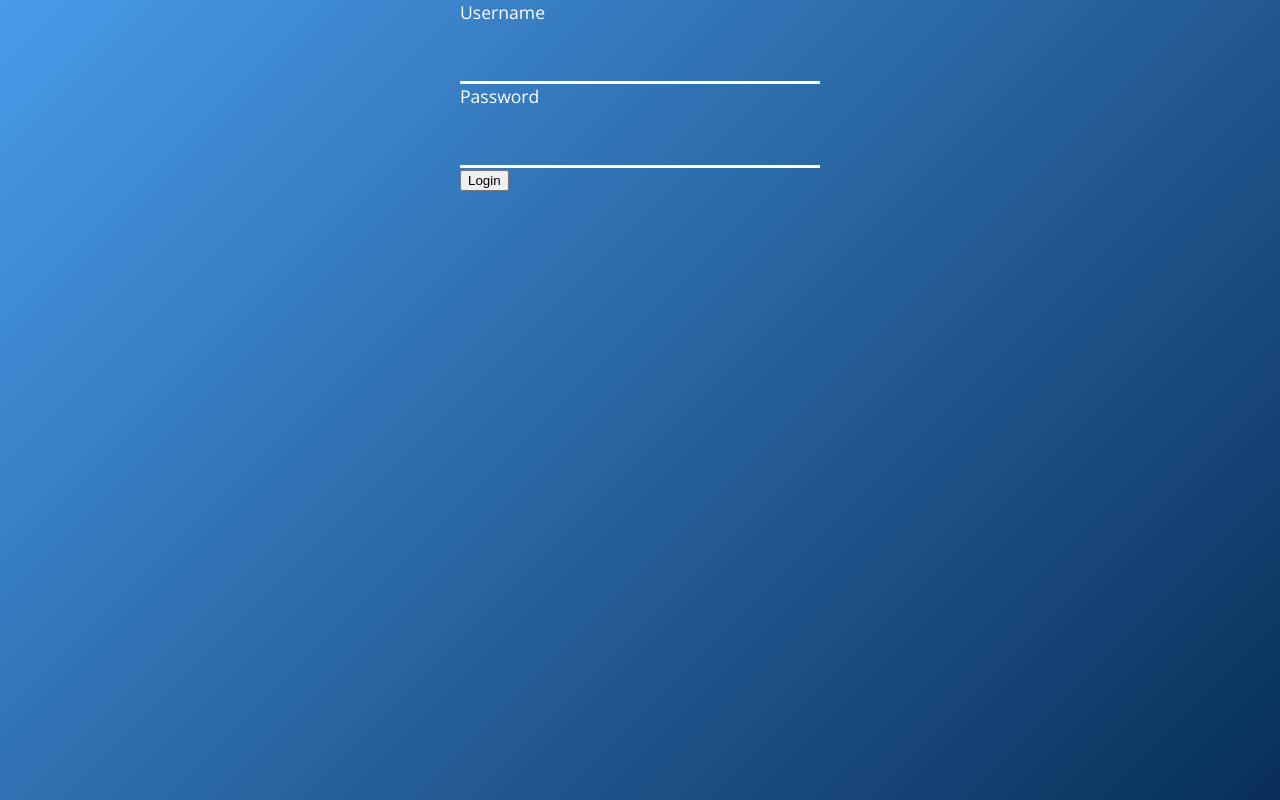
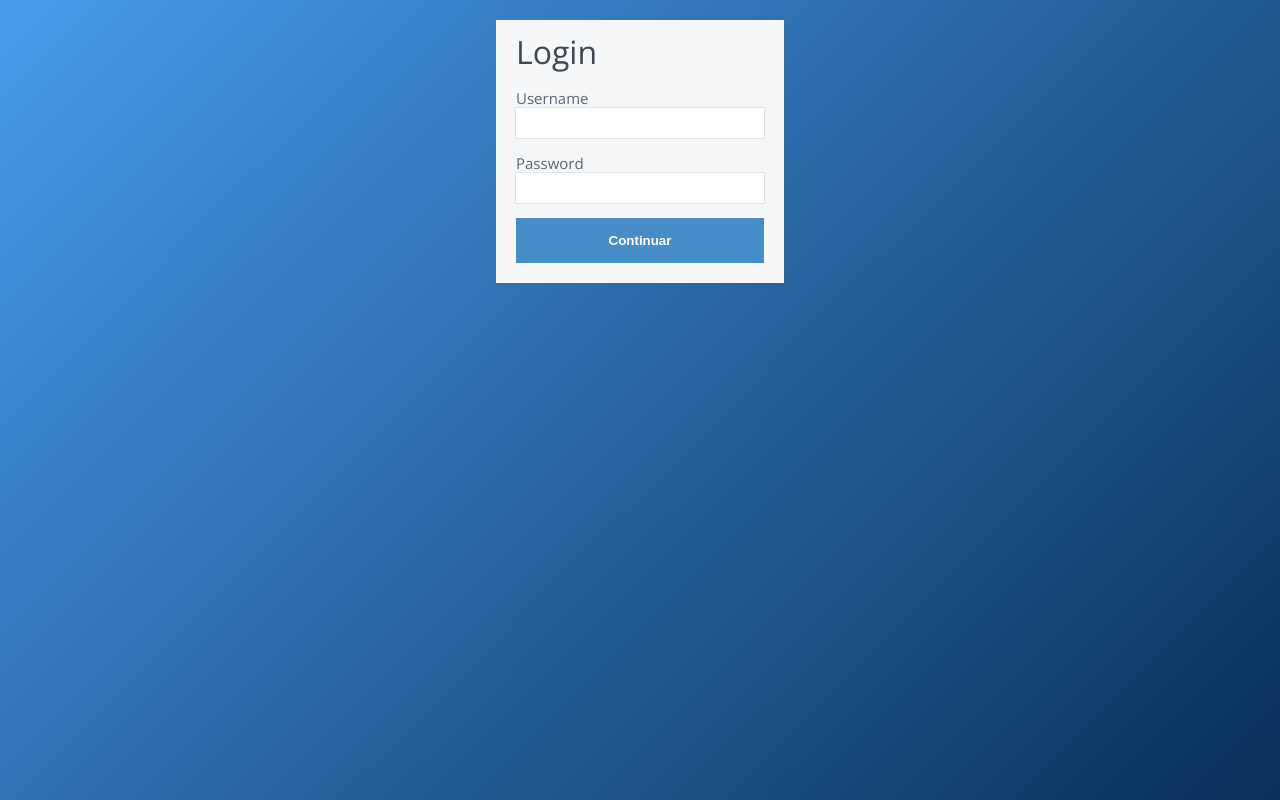
Before and after one commit to dejavuhq/sub-routines-frontend, a React app: page /login in a window 1280 px wide. Built offline with nearby package versions, Linux system fonts and the light colour scheme.

Commit message:
ADJUST Login form styles

```diff
--- /dev/null
+++ b/src/assets/styles/components/LoginForm.scss
@@ -0,0 +1,45 @@
+.main {
+  width: 80%;
+  margin: 20px auto;
+  padding: 10px 0;
+  background: #f5f7f9;
+}
+.title {
+  margin: 0;
+  margin-left: 20px;
+  text-align: left;
+  color: #3f4852;
+}
+.form {
+  padding: 0 20px;
+}
+.form-group {
+  margin: 15px 0;
+}
+.form-group__label {
+  font-size: 15px;
+  color: #5e666d;
+}
+.form-control {
+  height: 30px;
+  padding-left: 15px;
+  color: #5e666d;
+  background: #ffffff;
+  box-shadow: 0 0 1px grey;
+  &:focus {
+    outline: none;
+  }
+  &::placeholder {
+    color: #5e666db6;
+  }
+}
+.btn {
+  display: block;
+  width: 100%;
+  margin: 10px auto;
+  padding: 15px 25px;
+  font-weight: 600;
+  color: white;
+  border: 0;
+  background-color: #478dca;
+}
--- a/src/components/Login.jsx
+++ b/src/components/Login.jsx
@@ -1,4 +1,5 @@
 import React from 'react';
+import '../assets/styles/components/LoginForm.scss';
 
 class Login extends React.Component {
   constructor(props) {
@@ -17,13 +18,20 @@ class Login extends React.Component {
   }
   render() {
     return (
-      <form onSubmit={this.handleSubmit}>
-        <label htmlFor="username">Username</label>
-        <input id="username" type="text" name="username" />
-        <label htmlFor="password">Password</label>
-        <input type="password" name="password" id="password"/>
-        <button type="submit">Login</button>
+      <main className="main">
+      <h1 className="title">Login</h1>
+      <form className="form">
+        <div className="form-group">
+          <label className="form-group__label" htmlFor="username">Username</label>
+          <input className="form-control" type="text" id="username" name="username" />
+        </div>
+        <div className="form-group">
+          <label className="form-group__label" htmlFor="password">Password</label>
+          <input className="form-control" type="password" name="password" id="password" />
+        </div>
+        <button type="submit" className="btn">Continuar</button>
       </form>
+    </main>
     );
   }
 }
```
